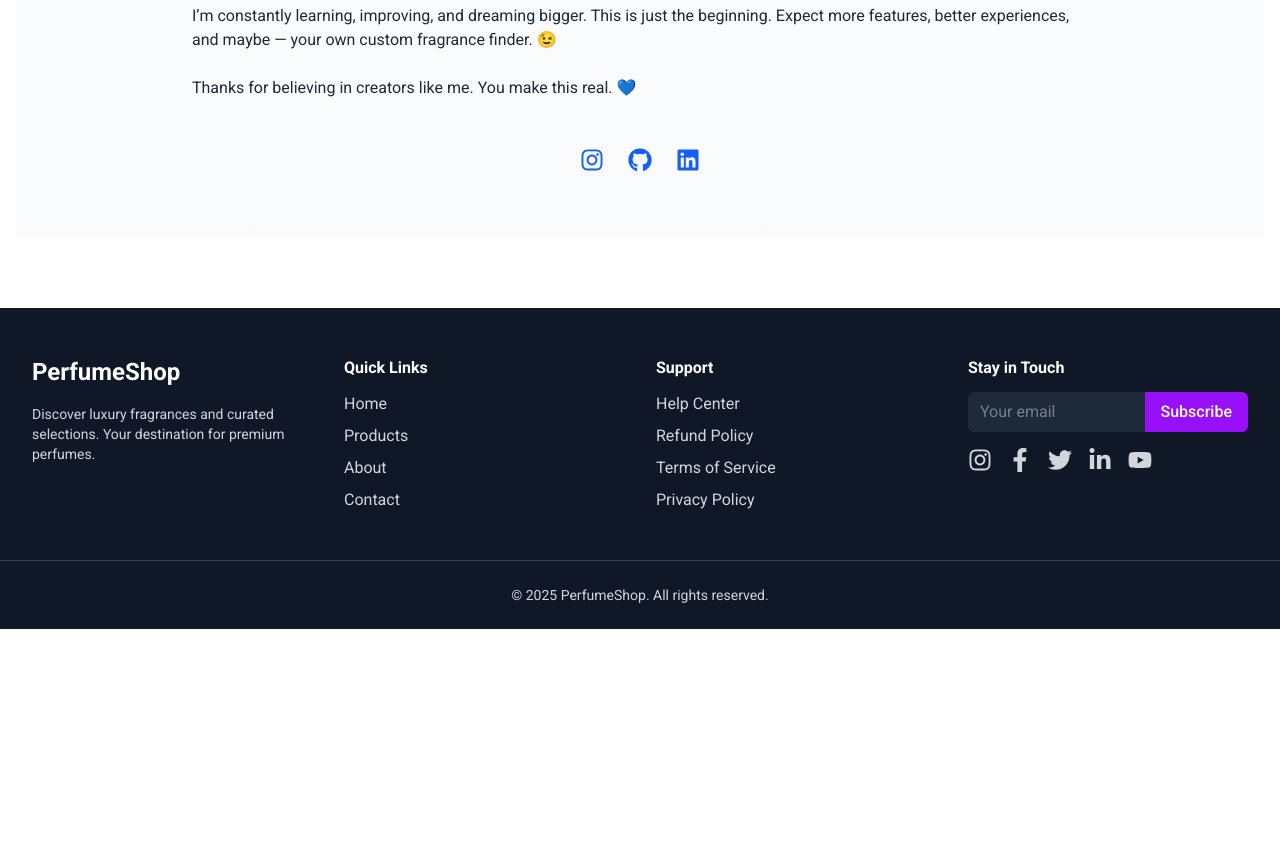
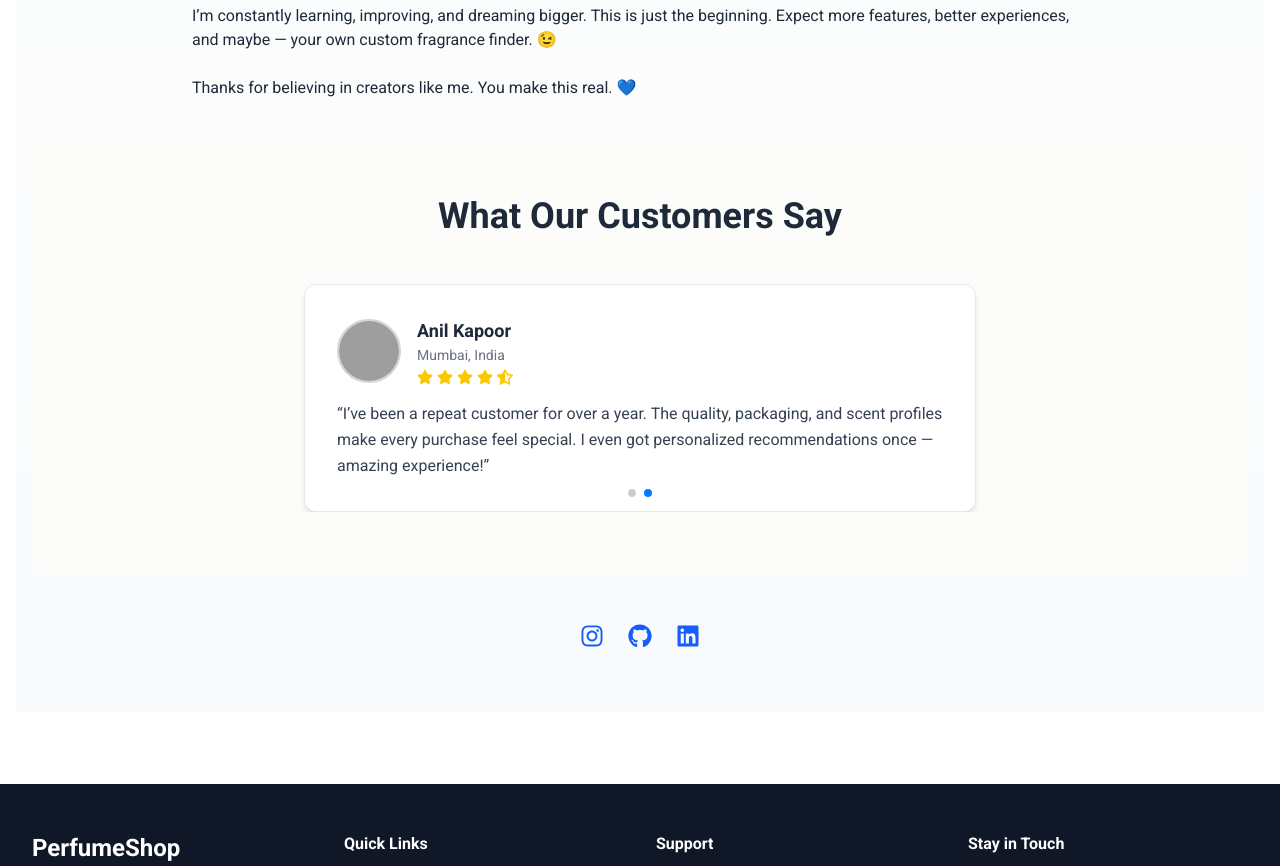
Before and after one commit to Badal-kumar123/perfume-shop, a React (Vite) app: page /about in a window 1280 px wide. Shown: the part 1140-2006 px from the top of the page. Before the commit the page ends 1769 px from the top, so only its background shows below. Built offline with nearby package versions, Linux system fonts and the light colour scheme; no server answers; grey boxes are pictures that could not be loaded.

Commit message:
Enhanced AboutTestimonials with Swiper, star ratings, location, and animations

```diff
--- a/package.json
+++ b/package.json
@@ -19,7 +19,8 @@
     "react-dom": "^19.1.0",
     "react-icons": "^5.5.0",
     "react-router-dom": "^7.7.0",
-    "react-toastify": "^11.0.5"
+    "react-toastify": "^11.0.5",
+    "swiper": "^11.2.10"
   },
   "devDependencies": {
     "@eslint/js": "^9.30.1",
--- /dev/null
+++ b/src/components/AboutTestimonials.jsx
@@ -0,0 +1,94 @@
+// AboutTestimonials.jsx
+import { motion } from "framer-motion";
+import { Swiper, SwiperSlide } from "swiper/react";
+import { Autoplay, Pagination } from "swiper/modules";
+import "swiper/css";
+import "swiper/css/pagination";
+import { FaStar, FaStarHalfAlt, FaRegStar } from "react-icons/fa";
+
+const testimonials = [
+  {
+    name: "Neha Verma",
+    location: "Delhi, India",
+    review:
+      "Discovering this perfume shop was a game-changer. As someone who’s very particular about scents, I was impressed by how carefully each product is curated. It feels like shopping in a boutique in Paris — only online!",
+    avatar: "https://randomuser.me/api/portraits/women/67.jpg",
+    rating: 5,
+  },
+  {
+    name: "Anil Kapoor",
+    location: "Mumbai, India",
+    review:
+      "I’ve been a repeat customer for over a year. The quality, packaging, and scent profiles make every purchase feel special. I even got personalized recommendations once — amazing experience!",
+    avatar: "https://randomuser.me/api/portraits/men/36.jpg",
+    rating: 4.5,
+  },
+];
+
+export default function AboutTestimonials() {
+  const renderStars = (rating) => {
+    const fullStars = Math.floor(rating);
+    const halfStar = rating % 1 !== 0;
+    const stars = [];
+
+    for (let i = 0; i < fullStars; i++) {
+      stars.push(<FaStar key={i} className="text-yellow-400" />);
+    }
+    if (halfStar) stars.push(<FaStarHalfAlt key="half" className="text-yellow-400" />);
+    while (stars.length < 5) stars.push(<FaRegStar key={`empty-${stars.length}`} className="text-yellow-400" />);
+    return <div className="flex gap-1 mt-1">{stars}</div>;
+  };
+
+  return (
+    <motion.section
+      initial={{ opacity: 0, y: 40 }}
+      whileInView={{ opacity: 1, y: 0 }}
+      transition={{ duration: 0.7 }}
+      viewport={{ once: true }}
+      className="mt-8 py-16 px-4 sm:px-8 lg:px-24 bg-[#fcfcfb] dark:bg-[#625e5e] rounded-xl"
+    >
+      <motion.h2
+        className="text-3xl sm:text-4xl font-bold text-center text-gray-800 dark:text-white mb-12"
+        initial={{ opacity: 0, y: 20 }}
+        whileInView={{ opacity: 1, y: 0 }}
+        transition={{ duration: 0.5 }}
+      >
+        What Our Customers Say
+      </motion.h2>
+
+      <Swiper
+        modules={[Autoplay, Pagination]}
+        autoplay={{ delay: 5000 }}
+        pagination={{ clickable: true }}
+        spaceBetween={30}
+        slidesPerView={1}
+        loop={true}
+      >
+        {testimonials.map((t, i) => (
+          <SwiperSlide key={i}>
+            <motion.div
+              className="max-w-2xl mx-auto bg-white dark:bg-[#1e1e1e] p-8 rounded-xl shadow-md border border-gray-200 dark:border-gray-700"
+              initial={{ opacity: 0 }}
+              whileInView={{ opacity: 1 }}
+              transition={{ duration: 0.4 }}
+            >
+              <div className="flex items-center gap-4 mb-4">
+                <img
+                  src={t.avatar}
+                  alt={t.name}
+                  className="w-16 h-16 rounded-full border-2 border-gray-300 dark:border-gray-600 object-cover"
+                />
+                <div>
+                  <h4 className="text-lg font-semibold text-gray-800 dark:text-white">{t.name}</h4>
+                  <p className="text-sm text-gray-500 dark:text-gray-400">{t.location}</p>
+                  {renderStars(t.rating)}
+                </div>
+              </div>
+              <p className="text-gray-700 dark:text-gray-300 text-base leading-relaxed">“{t.review}”</p>
+            </motion.div>
+          </SwiperSlide>
+        ))}
+      </Swiper>
+    </motion.section>
+  );
+}
--- a/src/pages/About.jsx
+++ b/src/pages/About.jsx
@@ -1,6 +1,8 @@
 import React from 'react';
 import { motion } from 'framer-motion';
 import { FaInstagram, FaGithub, FaLinkedin } from 'react-icons/fa';
+import AboutTestimonials from "../components/AboutTestimonials";
+
 
 export default function About() {
   return (
@@ -85,6 +87,8 @@ export default function About() {
       </motion.div>
 
       {/* Social Links */}
+
+      <AboutTestimonials />
       <div className="mt-12 flex justify-center space-x-6 text-2xl text-blue-600">
         <a href="https://instagram.com/" target="_blank" rel="noreferrer">
           <FaInstagram />
@@ -96,6 +100,7 @@ export default function About() {
           <FaLinkedin />
         </a>
       </div>
+
     </div>
   );
 }
```
Also changed, not shown: 1 other file (tests, documents, lock files or other folders).
